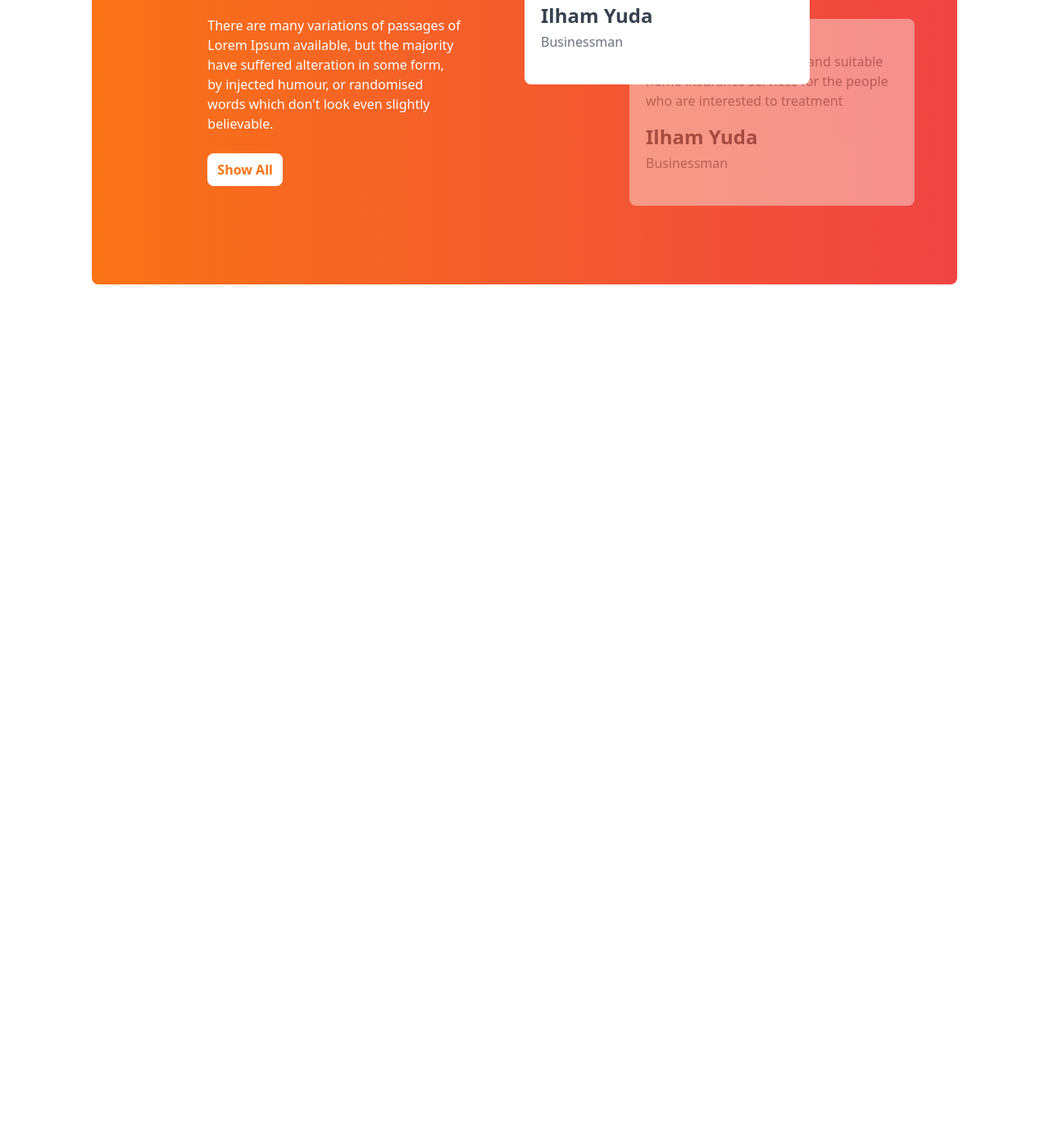
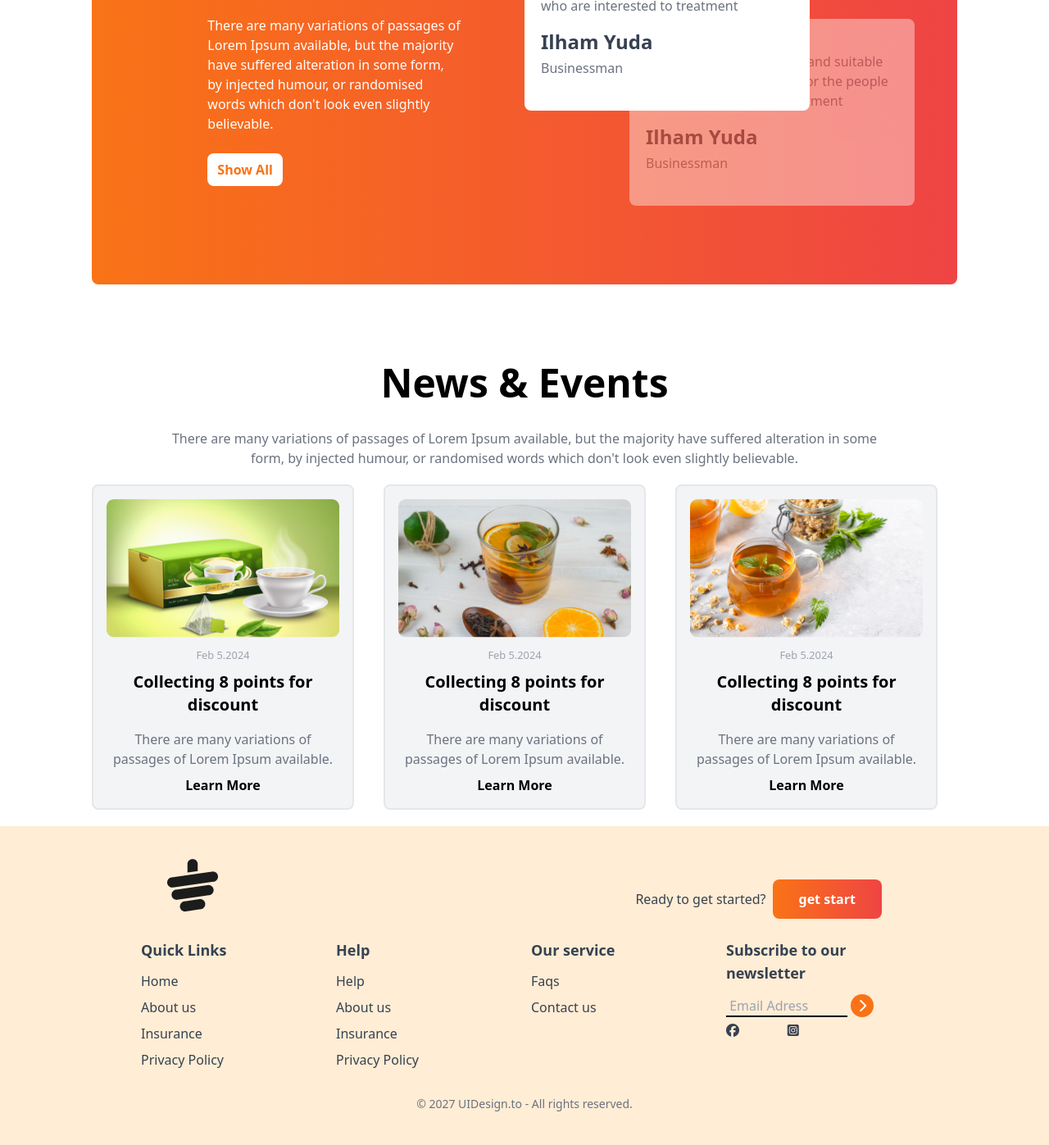
Before and after one commit to azim622/tea-house-repo-tailwind, a plain HTML site: page index.html in a window 1280 px wide. Shown: the part 2116-3513 px from the top of the page at 82% size. Before the commit the page ends 2559 px from the top, so only its background shows below. Drawn offline with nearby package versions, Linux system fonts and the light colour scheme.

Commit message:
complete website

```diff
--- a/index.html
+++ b/index.html
@@ -127,15 +127,15 @@
             <div class=" bg-gradient-to-r from-orange-500 to-red-500 rounded-lg grid grid-cols-1 lg:grid-cols-2 text-white px-7 lg:px-16">
                <div class="flex justify-center items-center overflow-hidden">
                 <div class="w-4/6">
-                    <h1 class="text-5xl font-bold mb-8 mt-10">Meet Our Super Clients</h1>
-                    <p>There are many variations of passages of Lorem Ipsum available, but the majority have suffered alteration in some form, by injected humour, or randomised words which don't look even slightly believable.
+                    <h1 class="text-3xl md:text-5xl font-bold mb-8 mt-10">Meet Our Super Clients</h1>
+                    <p class=" max-w-3xl md:max-w-4xl">There are many variations of passages of Lorem Ipsum available, but the majority have suffered alteration in some form, by injected humour, or randomised words which don't look even slightly believable.
                     </p>
                     <br>
                     <button class="bg-white text-orange-500 py-2 px-3 font-bold rounded-lg mb-4">Show All</button>
                 </div>
                </div>
                 <div class="relative py-24">
-                    <div class="absolute z-10 top-44 md:52">
+                    <div class="absolute z-10 top-44 md:top-52">
                         <div class=" bg-white text-black rounded-lg w-full md:w-3/4 px-5 py-10 ">
                             <div class="absolute -top-5 -left-5 bg-white rounded-full">
                                 <img class="p-1" src="./images/client.png" alt="">
@@ -174,6 +174,92 @@
                 </div>
             </div>
           </section>
+          <!-- news and even section  -->
+           <section>
+            <div class=" text-center">
+                <h1 class="text-3xl md:text-5xl font-bold mb-8 mx-auto">News & Events</h1>
+                <p class="text-gray-500 mx-auto max-w-3xl md:max-w-4xl">There are many variations of passages of Lorem Ipsum available, but the majority have suffered alteration in some form, by injected humour, or randomised words which don't look even slightly believable. </p>
+           <div class="grid grid-cols-1 md:grid-cols-3 gap-3 mt-5">
+            <div class="bg-gray-100 max-w-80 border-solid border-2 rounded-lg p-4">
+                <img class="rounded-lg mb-2" src="./images/news-1.png" alt="">
+                <small class="text-gray-400">Feb 5.2024</small>
+                <h2 class="text-xl font-bold mt-2 mb-4">Collecting 8 points for  discount</h2>
+                <p class="text-gray-500 mb-2">There are many variations of passages of Lorem Ipsum available.</p>
+                <button class="font-bold">Learn More</button>
+
+            </div>
+            <div class="bg-gray-100 max-w-80 border-solid border-2 rounded-lg p-4">
+                    <img class="rounded-lg mb-2" src="./images/news-2.png" alt="">
+                    <small class="text-gray-400">Feb 5.2024</small>
+                    <h2 class="text-xl font-bold mt-2 mb-4">Collecting 8 points for  discount</h2>
+                    <p class="text-gray-500 mb-2">There are many variations of passages of Lorem Ipsum available.</p>
+                    <button class="font-bold">Learn More</button>
+            </div>
+            <div class="bg-gray-100 max-w-80 border-solid border-2 rounded-lg p-4">
+                <img class="rounded-lg mb-2" src="./images/news-3.png" alt="">
+                <small class="text-gray-400">Feb 5.2024</small>
+                <h2 class="text-xl font-bold mt-2 mb-4">Collecting 8 points for  discount</h2>
+                <p class="text-gray-500 mb-2">There are many variations of passages of Lorem Ipsum available.</p>
+                <button class="font-bold">Learn More</button>
+               </div>
+            </div>
+           </div>
+           </section>
     </main>
+    <footer class="bg-orange-100 mt-5 text-gray-700 py-10 px-4 md:py-10">
+        <div class="w-9/12 mx-auto" >
+            <div class="mx-8 flex justify-between">
+                <img class="mb-8" src="./images/cup.png" alt="">
+                <div class="flex items-center gap-2">
+                    <h2>Ready to get started?</h2>
+                    <button class="bg-gradient-to-r from-orange-500 to-red-500 px-8 py-3 rounded-lg text-white font-bold">get start</button>
+                </div>
+            </div>
+            <div class="grid grid-cols-1 md:grid-cols-2 lg:grid-cols-4 gap-4">
+                <div>
+                    <h1 class="font-semibold text-lg mb-3">Quick Links</h1>
+                    <ul class="space-y-2">
+                        <li><a  class="hover:text-orange-600" href="">Home</a></li>
+                        <li><a  class="hover:text-orange-500" href="">About us</a></li>
+                        <li><a  class="hover:text-orange-500" href="">Insurance</a></li>
+                        <li><a  class="hover:text-orange-500" href="">Privacy Policy</a></li>
+                    </ul>
+
+                </div>
+                <div>
+                    <h1 class="font-semibold text-lg mb-3">Help</h1>
+                    <ul class="space-y-2">
+                        <li><a  class="hover:text-orange-600" href="">Help</a></li>
+                        <li><a  class="hover:text-orange-500" href="">About us</a></li>
+                        <li><a  class="hover:text-orange-500" href="">Insurance</a></li>
+                        <li><a  class="hover:text-orange-500" href="">Privacy Policy</a></li>
+                    </ul>
+
+                </div>
+                <div>
+                    <h1 class="font-semibold text-lg mb-3">Our service</h1>
+                    <ul class="space-y-2">
+                        <li><a  class="hover:text-orange-600" href="">Faqs</a></li>
+                        <li><a  class="hover:text-orange-500" href="">Contact us</a></li>
+                    </ul>
+                </div>
+                <div>
+                    <h1 class="font-semibold text-lg mb-3">Subscribe to our newsletter</h1>
+                    <div class="flex flex-col space-y-2">
+                        <div>
+                            <input class="bg-transparent border-b-2 border-black w-4/6 md:5/6" placeholder=" Email Adress" type="text">
+                            <i class="fa-solid fa-chevron-right h-7 w-7 inline-flex bg-orange-500 rounded-full text-white justify-center items-center"></i>
+                        </div>
+                        <div class="flex justify-between mb-2 mt-8 w-2/5">
+                            <i class="fa-brands fa-facebook"></i>
+                            <i class="fa-brands fa-square-instagram"></i>
+                        </div>
+                    </div>
+                </div>
+        </div>
+        <div class="text-center pt-4 mt-4">
+            <p class="text-sm text-gray-500">© 2027 UIDesign.to - All rights reserved.</p>
+        </div>
+    </footer>
 </body>
 </html>
```
